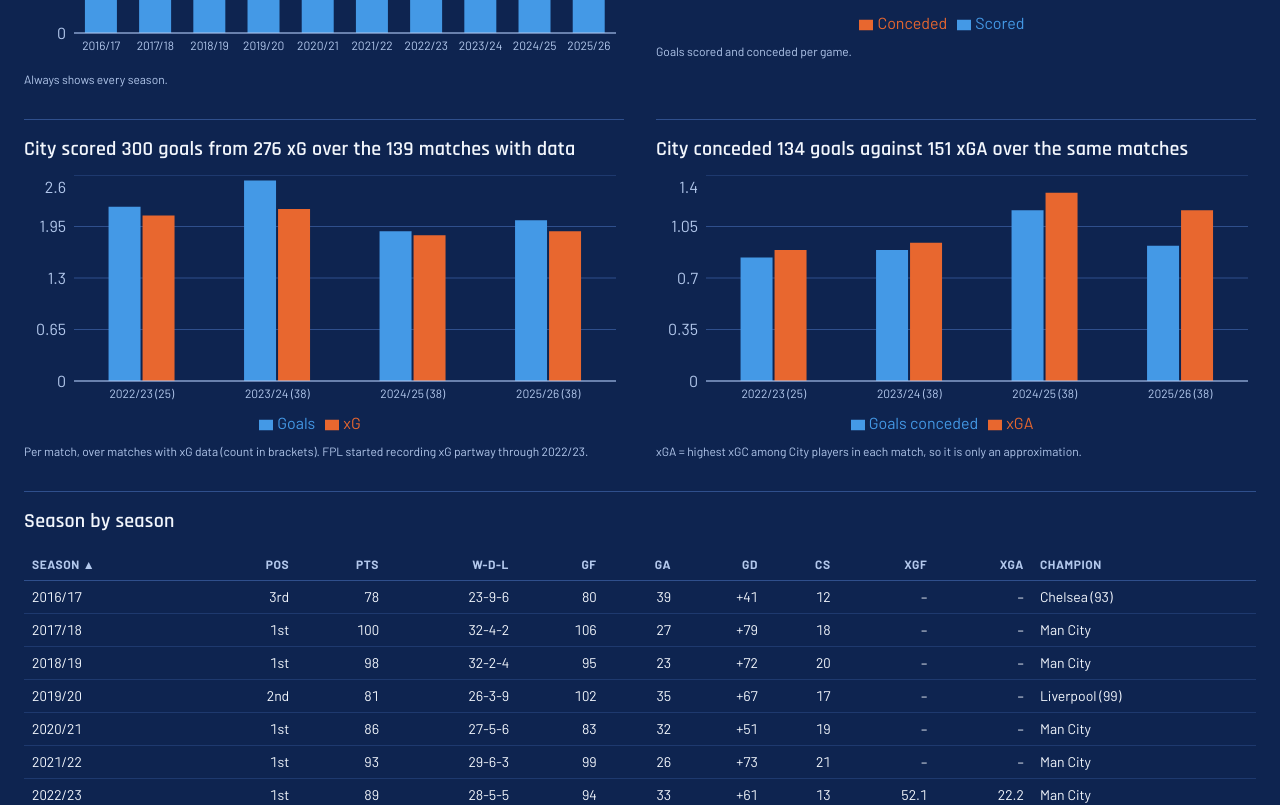
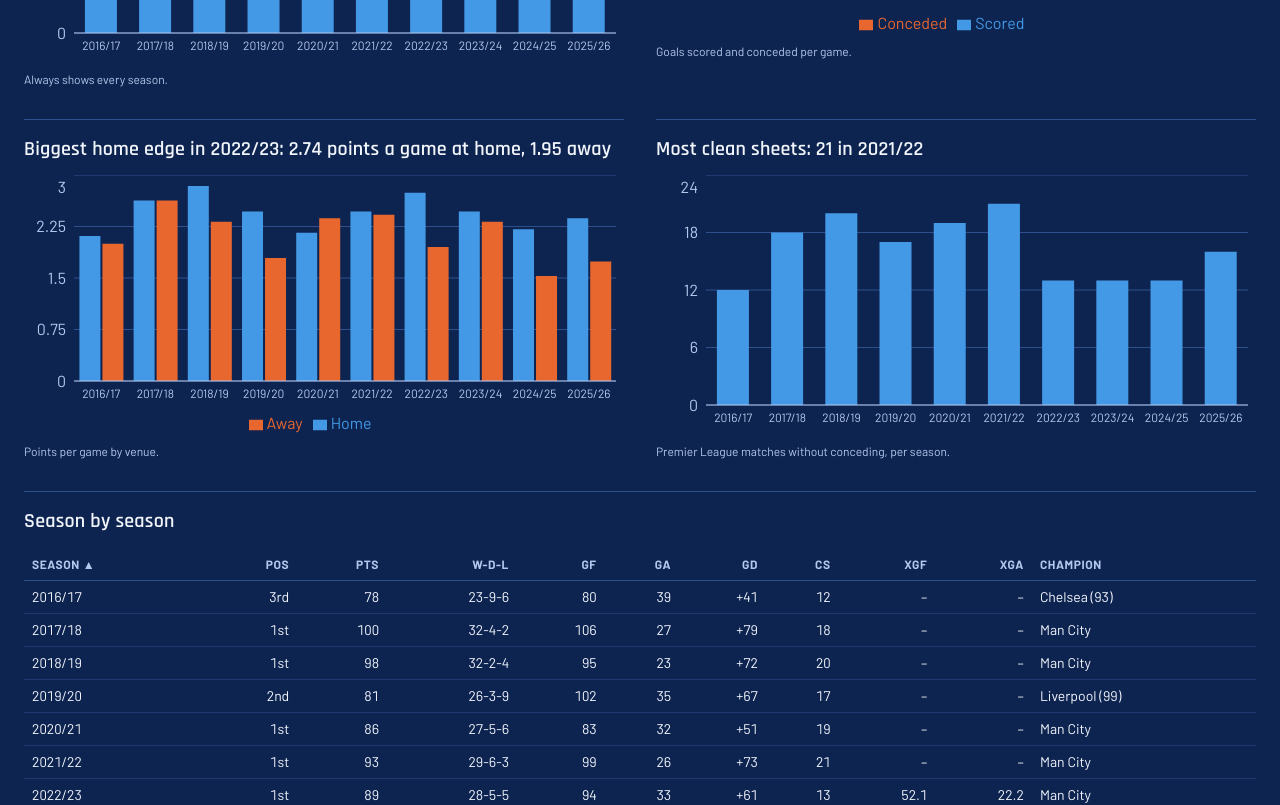
Before and after one commit to CodeWithHKL/guardiola-mancity-analytics, a Next.js app: page / in a window 1280 px wide. Shown: the part 1080-1885 px from the top of the page. Built offline with nearby package versions, Linux system fonts and the light colour scheme.

Commit message:
Replace xG charts on Overview with home/away and clean sheet charts

```diff
--- a/src/app/page.tsx
+++ b/src/app/page.tsx
@@ -27,14 +27,6 @@ export default function Overview() {
     "Goals scored": round(s.goalsFor / s.played, 2),
     "Goals conceded": round(s.goalsAgainst / s.played, 2),
   }));
-  // goals vs xG only over the matches that have xG, so both bars cover the same games
-  const xgSeasons = seasons
-    .map((s) => {
-      const xm = all.filter((m) => m.season === s.season && m.xgFor !== null);
-      const avg = (f: (m: (typeof xm)[number]) => number) => round(xm.reduce((t, m) => t + f(m), 0) / Math.max(1, xm.length), 2);
-      return { season: `${star(s)} (${xm.length})`, n: xm.length, "Goals scored": avg((m) => m.goalsFor), "xG": avg((m) => m.xgFor ?? 0), "Goals conceded": avg((m) => m.goalsAgainst), "xG against": avg((m) => m.xgAgainst ?? 0) };
-    })
-    .filter((x) => x.n > 0);
 
   const words = ["No", "One", "Two", "Three", "Four", "Five", "Six", "Seven", "Eight", "Nine", "Ten"];
   const best = seasons.reduce((m, s) => (s.points > m.points ? s : m));
@@ -43,8 +35,17 @@ export default function Overview() {
   const low = seasons.reduce((m, s) => (ppg(s) < ppg(m) ? s : m));
   const bestAtt = seasons.reduce((m, s) => (s.goalsFor / s.played > m.goalsFor / m.played ? s : m));
   const bestDef = seasons.reduce((m, s) => (s.goalsAgainst / s.played < m.goalsAgainst / m.played ? s : m));
-  const xm = all.filter((m) => m.xgFor !== null);
-  const sum = (f: (m: (typeof xm)[number]) => number) => xm.reduce((t, m) => t + f(m), 0);
+  const venuePpg = seasons.map((s) => {
+    const ofSeason = all.filter((m) => m.season === s.season);
+    const ppgAt = (home: boolean) => {
+      const v = ofSeason.filter((m) => m.home === home);
+      return round(v.reduce((t, m) => t + m.points, 0) / Math.max(1, v.length), 2);
+    };
+    return { season: star(s), Home: ppgAt(true), Away: ppgAt(false) };
+  });
+  const gap = venuePpg.reduce((m, v) => (v.Home - v.Away > m.Home - m.Away ? v : m));
+  const csBest = seasons.reduce((m, s) => (s.cleanSheets > m.cleanSheets ? s : m));
+  const csData = seasons.map((s) => ({ season: star(s), "Clean sheets": s.cleanSheets }));
   const seasonPoints = seasons.map((s) => ({ season: star(s), points: s.points, finish: ord(s.position), champion: s.position === 1 }));
 
   const cols: Col<TeamSeason>[] = [
@@ -98,11 +99,11 @@ export default function Overview() {
         <Card title={`Best attack in ${bestAtt.season} (${round(bestAtt.goalsFor / bestAtt.played, 2)} a game), best defence in ${bestDef.season} (${round(bestDef.goalsAgainst / bestDef.played, 2)})`} note="Goals scored and conceded per game.">
           <GroupedBars data={perGame} x="season" digits={2} series={[{ key: "Goals scored", name: "Scored" }, { key: "Goals conceded", name: "Conceded" }]} />
         </Card>
-        <Card title={`City scored ${sum((m) => m.goalsFor)} goals from ${Math.round(sum((m) => m.xgFor ?? 0))} xG over the ${xm.length} matches with data`} note="Per match, over matches with xG data (count in brackets). FPL started recording xG partway through 2022/23.">
-          <GroupedBars data={xgSeasons} x="season" digits={2} series={[{ key: "Goals scored", name: "Goals" }, { key: "xG", name: "xG" }]} />
+        <Card title={`Biggest home edge in ${gap.season}: ${gap.Home.toFixed(2)} points a game at home, ${gap.Away.toFixed(2)} away`} note="Points per game by venue.">
+          <GroupedBars data={venuePpg} x="season" digits={2} series={[{ key: "Home", name: "Home" }, { key: "Away", name: "Away" }]} />
         </Card>
-        <Card title={`City conceded ${sum((m) => m.goalsAgainst)} goals against ${Math.round(sum((m) => m.xgAgainst ?? 0))} xGA over the same matches`} note="xGA = highest xGC among City players in each match, so it is only an approximation.">
-          <GroupedBars data={xgSeasons} x="season" digits={2} series={[{ key: "Goals conceded", name: "Goals conceded" }, { key: "xG against", name: "xGA" }]} />
+        <Card title={`Most clean sheets: ${csBest.cleanSheets} in ${csBest.season}`} note="Premier League matches without conceding, per season.">
+          <GroupedBars data={csData} x="season" digits={0} series={[{ key: "Clean sheets", name: "Clean sheets" }]} />
         </Card>
       </div>
       <Card title="Season by season">
```
